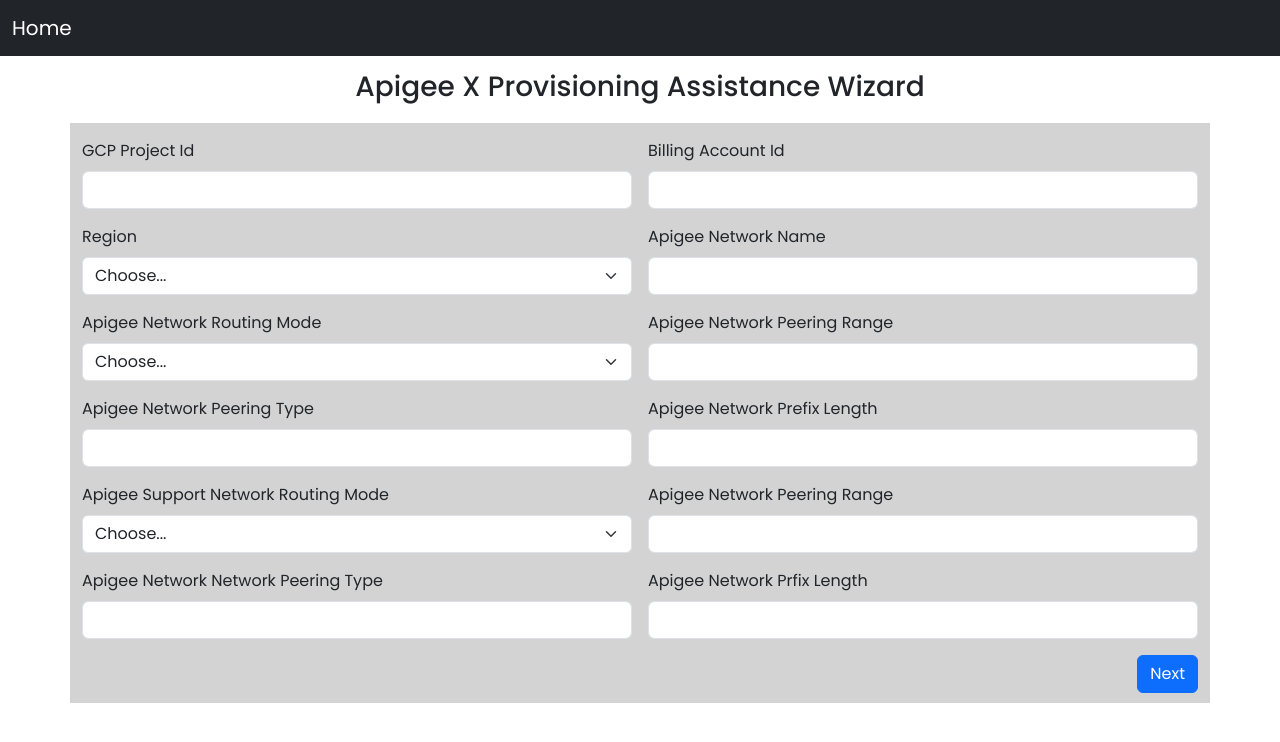
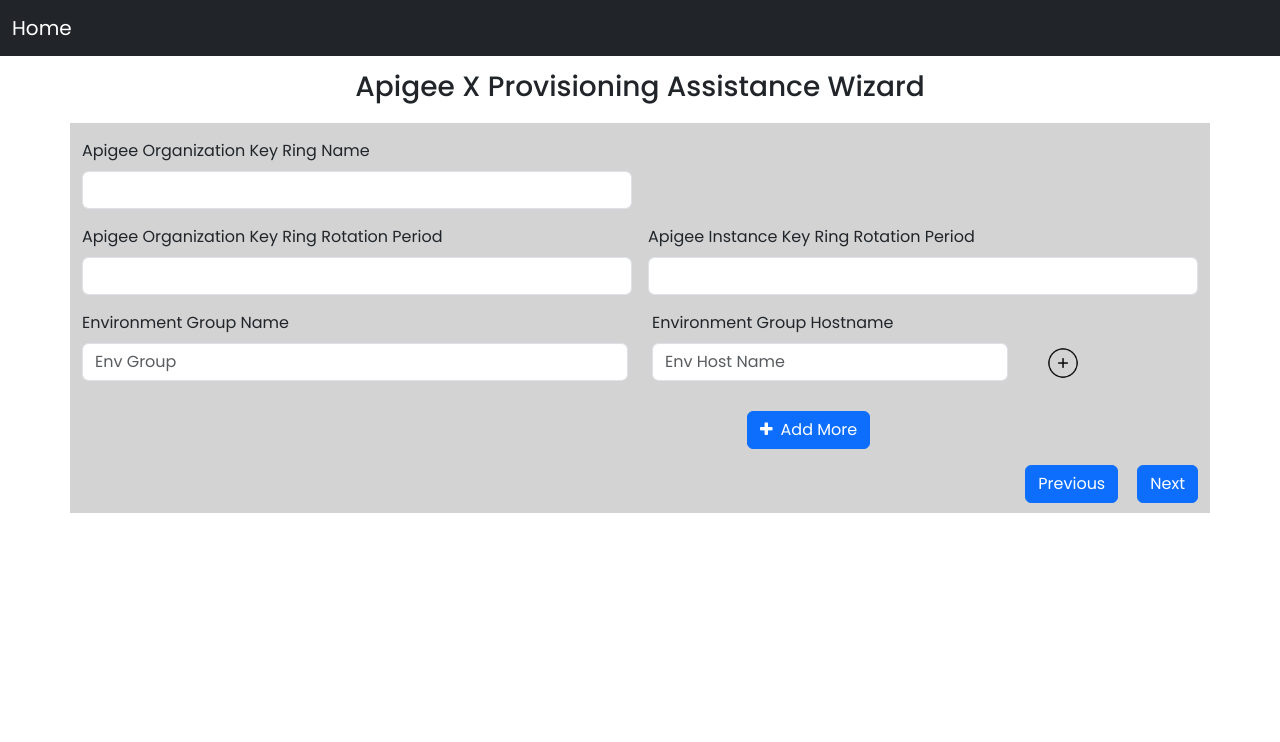
Before and after one commit to rahulGadCoder/React-validation, a React (Create React App) app in the folder demo/: page /step1 in a window 1280 px wide. Shown: the top 742 px of the page. Built offline with nearby package versions, Linux system fonts and the light colour scheme.

Commit message:
Implement the env group and enable routing

```diff
--- a/demo/src/App.js
+++ b/demo/src/App.js
@@ -14,10 +14,10 @@
       <h3 className="text-center text-heading" >Apigee X Provisioning Assistance Wizard</h3>
       <Router>
         <Routes>
-          <Route path="/step1" element={<Page1 />}></Route>
-          <Route path="/step2" element={<Page2 />}></Route>
-          <Route path="/step3" element={<Page3 />}></Route>
-          <Route path="/step4" element={<Page4 />}></Route>
+          <Route path="/" element={<Page1 />}></Route>
+          <Route path="/step1" element={<Page2 />}></Route>
+          <Route path="/step2" element={<Page3 />}></Route>
+          <Route path="/step3" element={<Page4 />}></Route>
         </Routes>
       </Router>
     </div>
--- a/demo/src/Components/Page2.js
+++ b/demo/src/Components/Page2.js
@@ -1,48 +1,91 @@
-import React, { useState } from "react";
+import React, { useState, Fragment } from "react";
 import plus from "./Icon/plus.png";
 import minus from "./Icon/minus.png";
-import "./Page1.css";
+import "./Page.css";
+import { NavLink } from "react-router-dom";
 
 function Page2() {
-  const [inputFields, setInputFields] = useState([
+  const [envGroupFields, setEnvGroupFields] = useState([
     {
       EnvironmentGroup: "",
-      EnvironmentGroupHost: "",
+      EnvironmentGroupHost: [
+        {
+          envGroupHostName: "",
+        },
+      ],
     },
   ]);
 
   const addInputField = (e) => {
     e.preventDefault();
-
-    setInputFields([
-      ...inputFields,
+    setEnvGroupFields([
+      ...envGroupFields,
       {
         EnvironmentGroup: "",
-        EnvironmentGroupHost: "",
+        EnvironmentGroupHost: [{ envGroupHostName: "" }],
       },
     ]);
   };
   const removeInputFields = (index) => {
-    const rows = [...inputFields];
+    const rows = [...envGroupFields];
     rows.splice(index, 1);
-    setInputFields(rows);
+    setEnvGroupFields(rows);
   };
-  const handleChange = (index, evnt) => {
+
+  const handleChangeEnvGroup = (index, evnt) => {
     const { name, value } = evnt.target;
-    const list = [...inputFields];
+    const list = [...envGroupFields];
     list[index][name] = value;
-    setInputFields(list);
+    setEnvGroupFields(list);
   };
 
   // Host Operations //
+  const handleChangeEnvHost = (indexp, indexchild) => {
+    return (e) => {
+      setEnvGroupFields((prevState) => {
+        return prevState.map((element, i) => {
+          let newState = {};
+          if (i === indexp) {
+            newState = {
+              ...element,
+              EnvironmentGroupHost: [...element.EnvironmentGroupHost],
+            };
+            newState.EnvironmentGroupHost[indexchild].envGroupHostName =
+              e.target.value;
+            return newState;
+          } else {
+            return element;
+          }
+        });
+      });
+    };
+  };
 
-  const addHostNameField = () =>{
+  const addHostNameField = (indexp) => {
+    return (e) => {
+      setEnvGroupFields((prevState) => {
+        return prevState.map((element, i) => {
+          if (i === indexp) {
+            return {
+              ...element,
+              EnvironmentGroupHost: [
+                ...element.EnvironmentGroupHost,
+                { envGroupHostName: "" },
+              ],
+            };
+          } else {
+            return element;
+          }
+        });
+      });
+    };
+  };
 
-  }
-
-  const removeHostNameField =()=>{
-
-  }
+  const removeHostNameField = (indexp, indexchild) => {
+    const rows = [...envGroupFields];
+    rows[indexp].EnvironmentGroupHost.splice(indexchild, 1);
+    setEnvGroupFields(rows);
+  };
 
   return (
     <div>
@@ -69,42 +112,19 @@
             <input type="text" className="form-control" id="billingId" />
           </div>
 
-          {/* <h4>Environment Group</h4>
-          <div className="col-md-6">
-            <label htmlFor="envgroupId" className="form-label">
-              Environment Group Name
-            </label>
-            <input type="text" className="form-control" id="envgroupId" />
-          </div>
-
-          <div className="col-md-4">
-            <label htmlFor="envhostname" className="form-label">
-              Environment Group Hostname
-            </label>
-            <input type="text" className="form-control" id="envhostname" />
-          </div>
-          <div className="col-md-2">
-            <img className="img-icon" src={minus} alt="remove" />
-            <img
-              className="img-icon"
-              style={{ marginLeft: "15px" }}
-              src={plus}
-              alt="Add"
-            />
-          </div> */}
-
-          {inputFields.map((data, index) => {
+          {envGroupFields.map((data, indexp) => {
+            console.log(envGroupFields);
             const { EnvironmentGroup, EnvironmentGroupHost } = data;
             return (
-              <div>
-                <div className="row" key={index}>
+              <div key={indexp}>
+                <div className="row">
                   <div className="col-md-6">
                     <label htmlFor="envgroupId" className="form-label">
                       Environment Group Name
                     </label>
                     <input
                       type="text"
-                      onChange={(evnt) => handleChange(index, evnt)}
+                      onChange={(evnt) => handleChangeEnvGroup(indexp, evnt)}
                       value={EnvironmentGroup}
                       name="EnvironmentGroup"
                       className="form-control"
@@ -112,49 +132,70 @@
                     />
                   </div>
 
+                  {EnvironmentGroupHost.map((element, index) => {
+
+                    return (
+                      <Fragment key={index}>
+                        {index > 0 ? (<div className="col-md-6"></div>) : ''}
                         <div className="col-md-4">
                           <label htmlFor="envhostname" className="form-label">
                             Environment Group Hostname
                           </label>
                           <input
                             type="text"
-                      onChange={(evnt) => handleChange(index, evnt)}
-                      value={EnvironmentGroupHost}
-                      name="EnvironmentGroupHost"
+                            value={element.envGroupHostName}
+                            onChange={handleChangeEnvHost(indexp, index)}
+                            name="envGroupHostName"
                             className="form-control"
                             placeholder="Env Host Name"
                           />
                         </div>
 
                         <div className="col-md-2">
-                    {inputFields.length !== 1 && (
+                          {EnvironmentGroupHost.length !== 1 && (
                             <img
                               className="img-icon"
                               src={minus}
                               alt="remove"
-                        onClick={() => removeHostNameField(index)}
+                              onClick={() => removeHostNameField(indexp, index)}
                             />
                           )}
-                    {inputFields.length - 1 === index && (
+                          {EnvironmentGroupHost.length - 1 === index && (
                             <img
                               className="img-icon"
                               style={{ marginLeft: "15px" }}
                               src={plus}
-                        onClick={(e) => {addHostNameField(e);}}
+                              id={indexp}
+                              onClick={addHostNameField(indexp)}
                               alt="Add"
                             />
                           )}
                         </div>
+                      </Fragment>
+                    );
+                  })}
                 </div>
 
-                <div className="row" style={{marginTop: '30px'}}>
+                <div className="row" style={{ marginTop: "30px" }}>
                   <div className="col-md-7"></div>
                   <div className="col-md-5">
-                  {inputFields.length !== 1 && (<button type="button" className="btn btn-primary me-4" onClick={() => removeInputFields(index)}>
+                    {envGroupFields.length !== 1 && (
+                      <button
+                        type="button"
+                        className="btn btn-primary me-4"
+                        onClick={() => removeInputFields(indexp)}
+                      >
                         <i className="fa fa-minus me-2"></i>Remove
-                    </button> )}
-                    {inputFields.length - 1 === index && (
-                    <button type="button" className="btn btn-primary" onClick={(e) => {addInputField(e);}}>
+                      </button>
+                    )}
+                    {envGroupFields.length - 1 === indexp && (
+                      <button
+                        type="button"
+                        className="btn btn-primary"
+                        onClick={(e) => {
+                          addInputField(e);
+                        }}
+                      >
                         <i className="fa fa-plus me-2"></i>Add More
                       </button>
                     )}
@@ -164,15 +205,17 @@
             );
           })}
 
-
           <div className="col-md-10"></div>
           <div className="col-md-2">
+
+            <NavLink to="/">
               <button type="submit" className="btn btn-primary">
                 Previous
               </button>
-            <button type="submit" className="btn btn-next btn-primary">
-              Next
-            </button>
+            </NavLink>
+
+            <NavLink to="/step2"> <button type="submit" className="btn btn-next btn-primary"> Next </button></NavLink>
+
           </div>
         </form>
       </div>
--- a/demo/src/Components/Page3.js
+++ b/demo/src/Components/Page3.js
@@ -1,11 +1,12 @@
-import React, {useState} from "react";
+import React, { useState } from "react";
 import minus from "./Icon/minus.png";
 import plus from "./Icon/plus.png";
-import "./Page1.css";
+import "./Page.css";
+import { NavLink } from "react-router-dom";
 
 function Page3() {
 
-const [EnvGroup, SetEnvGroup] = useState([{enviromentGroup: ''}])
+  const [EnvGroup, SetEnvGroup] = useState([{ enviromentGroup: '' }])
 
   return (
     <div>
@@ -19,14 +20,14 @@
           </div>
           <div className="col-md-6">
             <label htmlFor="gcpprojectId" className="form-label">
-            Environment Display Name
+              Environment Display Name
             </label>
             <input type="text" className="form-control" id="gcpprojectId" />
           </div>
 
           <div className="col-md-6">
             <label htmlFor="gcpprojectId" className="form-label">
-             Environment Description
+              Environment Description
             </label>
             <input type="text" className="form-control" id="gcpprojectId" />
           </div>
@@ -52,15 +53,22 @@
 
           <div className="col-md-7"></div>
           <div className="col-md-5">
-            <button  type="button" className="btn btn-primary me-4"><i className="fa fa-minus me-2"></i>Remove</button>
-            <button  type="button" className="btn btn-primary"><i className="fa fa-plus me-2"></i>Add More</button>
+            <button type="button" className="btn btn-primary me-4"><i className="fa fa-minus me-2"></i>Remove</button>
+            <button type="button" className="btn btn-primary"><i className="fa fa-plus me-2"></i>Add More</button>
           </div>
 
 
           <div className="col-md-10"></div>
           <div className="col-md-2">
-           <button type="submit" className="btn btn-primary">Previous</button>
-            <button type="submit" className="btn btn-next btn-primary">Next</button>
+
+            <NavLink to="/step1">
+              <button type="submit" className="btn btn-primary">Previous</button>
+            </NavLink>
+
+            <NavLink to="/step3">
+             <button type="submit" className="btn btn-next btn-primary">Next</button>
+            </NavLink>
+
           </div>
 
 
--- a/demo/src/Components/Page4.js
+++ b/demo/src/Components/Page4.js
@@ -1,4 +1,6 @@
 import React from "react";
+import "./Page.css";
+import { NavLink } from "react-router-dom";
 
 function Page4() {
   return (
@@ -62,8 +64,14 @@
 
           <div className="col-md-10"></div>
           <div className="col-md-2">
-           <button type="submit" className="btn btn-primary">Previous</button>
-            <button type="submit" className="btn btn-next btn-primary">view</button>
+
+            <NavLink to="/step2">
+              <button type="submit" className="btn btn-primary">Previous</button>
+            </NavLink>
+
+            <NavLink to="/step3">
+              <button type="submit" className="btn btn-next btn-primary">view</button>
+            </NavLink>
           </div>
 
 
```
Also changed, not shown: demo/src/Components/Page1.js (+6 -106 lines), demo/src/Components/Page.css (renamed from demo/src/Components/Page1.css). Lines whose indentation alone changed are shown as unchanged.
